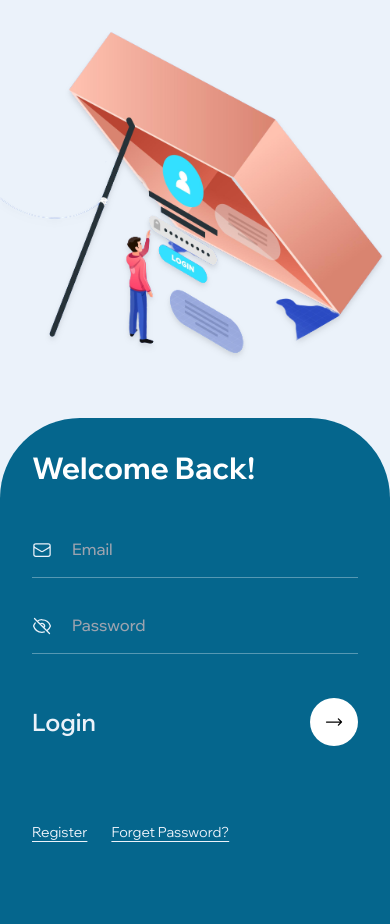
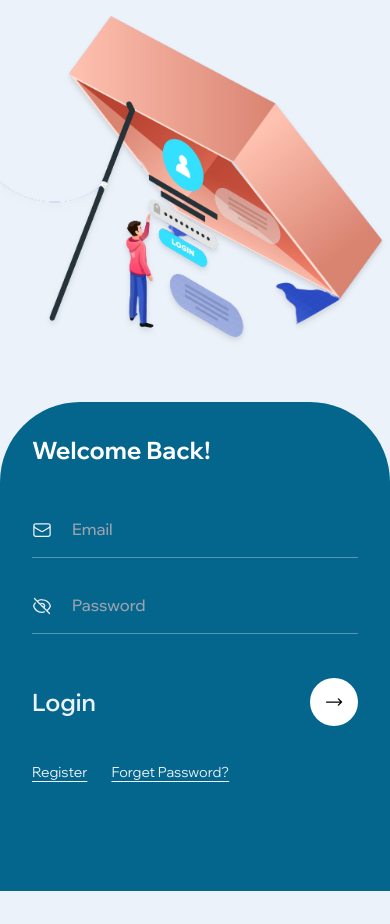
Before and after one commit to AnitaIkediashi/budget-app, a React (Create React App) app: page /login in a window 390 px wide. After the commit the page ends 891 px from the top, so only its background shows below. Built offline with nearby package versions, Linux system fonts and the light colour scheme.

Commit message:
modified responsivenes for MobileLogin component

```diff
--- a/src/components/MobileLogin.jsx
+++ b/src/components/MobileLogin.jsx
@@ -8,17 +8,19 @@ const MobileLogin = () => {
   const [ShowPassword, setShowPassword] = useState(false);
 
   return (
-    <section className="w-full py-4 h-screen ">
+    <section className="w-full h-screen grid place-items-center ">
+      <div className="w-full h-full ">
         {/* image */}
-      <div className="w-full h-[40vh] grid place-items-center mb-16">
+        <div className="w-full h-[40vh] grid place-items-center mb-16  md:pt-4">
           <img
             src={mobileLogin}
             alt="mobile login img"
             className="w-[25rem] drop-shadow-md"
           />
         </div>
-      <form className="flex flex-col gap-5 px-8 bg-dark-blue h-[60vh] overflow-y-scroll rounded-tl-[5rem] rounded-tr-[5rem]">
-        <h1 className="text-white font-bold text-3xl mb-4 pt-8">
+        {/* content form*/}
+        <form className="flex flex-col gap-5 px-8 bg-dark-blue w-full h-[58vh] overflow-y-scroll rounded-tl-[5rem] rounded-tr-[5rem] pb-4">
+          <h1 className="text-white font-bold md:text-3xl text-2xl mb-4 pt-8">
             Welcome Back!
           </h1>
           <div className="relative">
@@ -54,7 +56,7 @@ const MobileLogin = () => {
               <ArrowLongRightIcon className="w-5" />
             </button>
           </div>
-        <div className="mt-14 flex items-center gap-6">
+          <div className=" flex items-center gap-6 mt-4">
             <Link
               to="/register"
               className="text-dull-white text-sm underline underline-offset-4 font-light  duration-300"
@@ -69,6 +71,7 @@ const MobileLogin = () => {
             </Link>
           </div>
         </form>
+      </div>
     </section>
   );
 };
```
Lines whose indentation alone changed are shown as unchanged.
